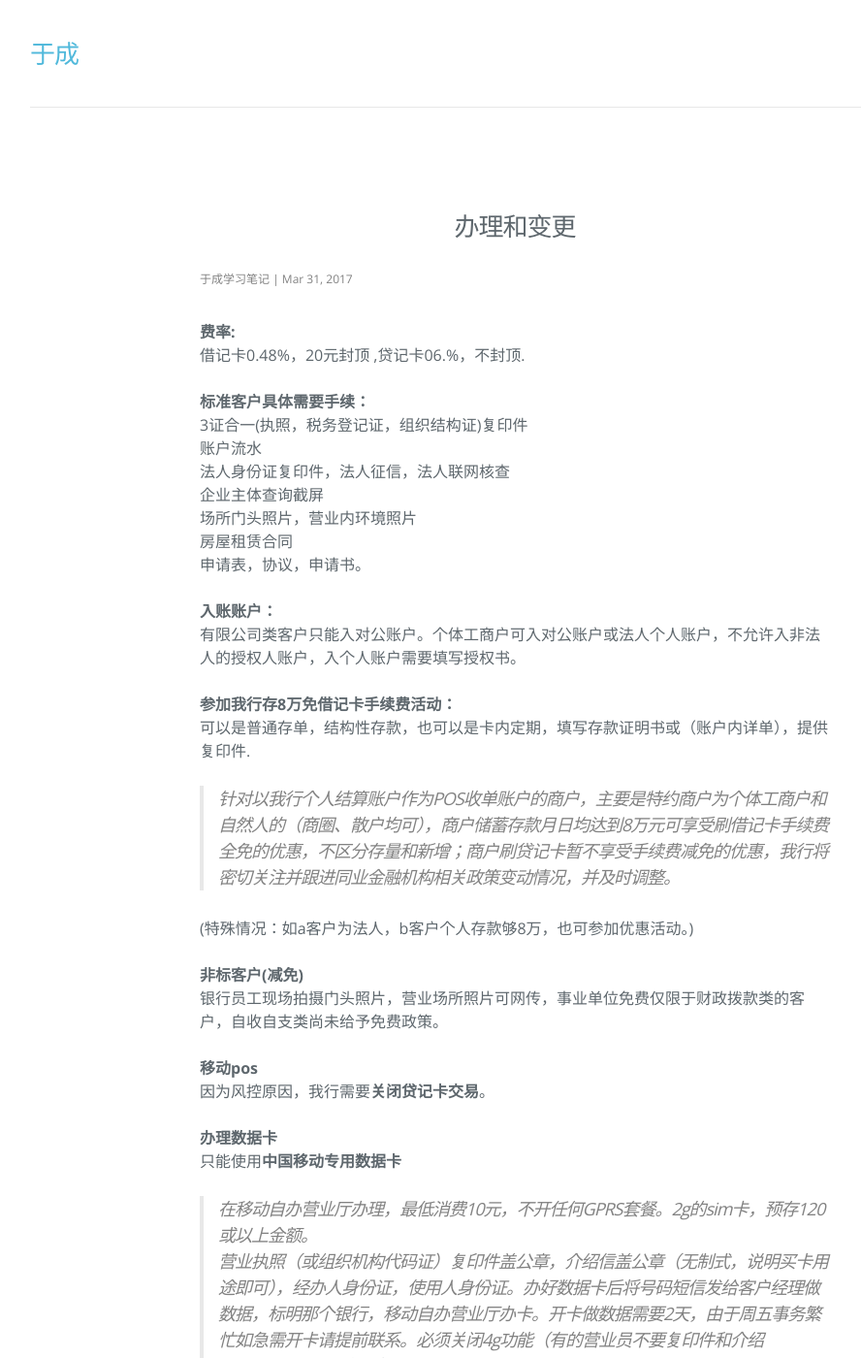
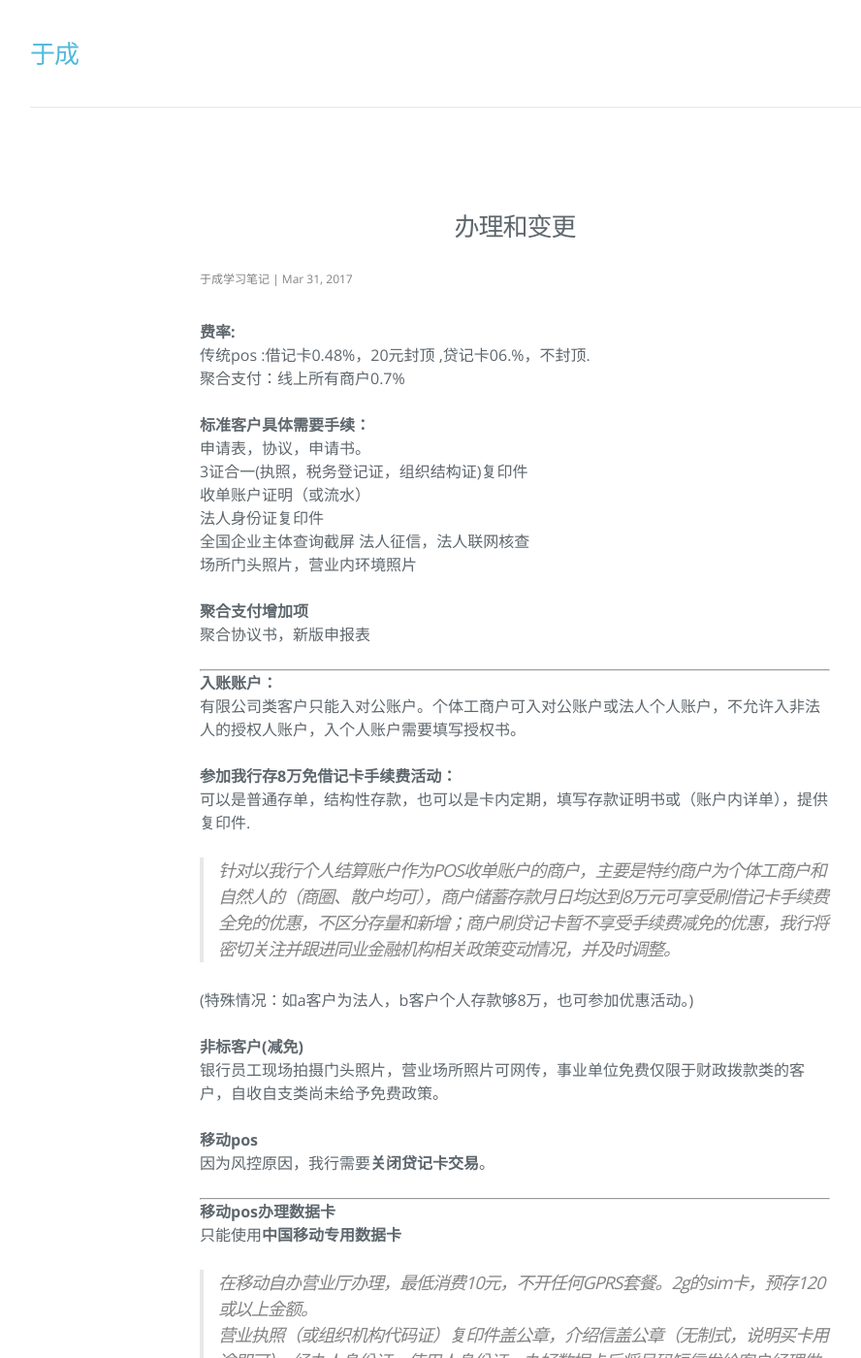
Before and after one commit to hebbank/jekyll, a Jekyll site: the page built from _posts/2017-03-31-bl.md, in a window 1280 px wide and 1400 px high. Shown: the whole window at 97% size, without its empty margins (109-997 px from the left). Built offline with Jekyll 4.4.1, drawn with Linux system fonts in a browser that asks for light colours; nearby versions of some CDN libraries; some of the changed text lies outside the part shown.

Commit message:
Update 办理和变更

```diff
--- a/_posts/2017-03-31-bl.md
+++ b/_posts/2017-03-31-bl.md
@@ -5,17 +5,21 @@ tags: pos
 categories: ''
 ---
 **费率:**
-借记卡0.48%，20元封顶 ,贷记卡06.%，不封顶.
+传统pos :借记卡0.48%，20元封顶 ,贷记卡06.%，不封顶.
+聚合支付：线上所有商户0.7%
 
 **标准客户具体需要手续：**
+申请表，协议，申请书。
 3证合一(执照，税务登记证，组织结构证)复印件
-账户流水
-法人身份证复印件，法人征信，法人联网核查
-企业主体查询截屏
+收单账户证明（或流水）
+法人身份证复印件
+全国企业主体查询截屏   法人征信，法人联网核查
 场所门头照片，营业内环境照片
-房屋租赁合同
-申请表，协议，申请书。
 
+**聚合支付增加项**
+聚合协议书，新版申报表
+
+---
 **入账账户：**
 有限公司类客户只能入对公账户。个体工商户可入对公账户或法人个人账户，不允许入非法人的授权人账户，入个人账户需要填写授权书。
 
@@ -32,13 +36,18 @@ categories: ''
 **移动pos**
 因为风控原因，我行需要**关闭贷记卡交易**。
 
-**办理数据卡**
+---
+
+**移动pos办理数据卡**
 只能使用**中国移动专用数据卡**
 >   在移动自办营业厅办理，最低消费10元，不开任何GPRS套餐。2g的sim卡，预存120或以上金额。
 营业执照（或组织机构代码证）复印件盖公章，介绍信盖公章（无制式，说明买卡用途即可），经办人身份证，使用人身份证。办好数据卡后将号码短信发给客户经理做数据，标明那个银行，移动自办营业厅办卡。开卡做数据需要2天，由于周五事务繁忙如急需开卡请提前联系。必须关闭4g功能（有的营业员不要复印件和介绍信)13785198533移动客服
 
 如果是我支行长期客户，又必须使用移动pos，又必须有贷记卡交易，可协助办理**支付公司**移动pos：通联支付，银联商务，拉卡拉等。费率，所需手续相近，有限公司可入法人个人帐号，可以免押金安装，包括固话和移动pos，（移动pos需要每月10元话费，据说联通不再支持2G）
 
+聚合支付申请成功后根据短信下载手机app
+
+---
 **变更预留手机号**
 电话联系客户经理
 
@@ -52,8 +61,12 @@ categories: ''
 **增机**
 执照，法人身份证，盖公章，法人章，支行出具增机申请（支行加盖行法人章）
 
-**提升贷记卡每日限额**
-（我行pos贷记卡每日限额为10万）营业执照，法人身份证，加盖公章法人章，支行申请（非制式，支行加盖行法人章）。
+**额度**
+我行pos贷记卡每日限额为5万，申请增加额度需要：
+营业执照，法人身份证，加盖公章法人章，支行申请（非制式，支行加盖行法人章）。
+
+聚合支付被扫模式单人单日单银行卡，所有三方机构 限额500元
+主扫模式未说明。
 
 **关闭交易**
 商户涉诉我行有权关闭交易。
```
